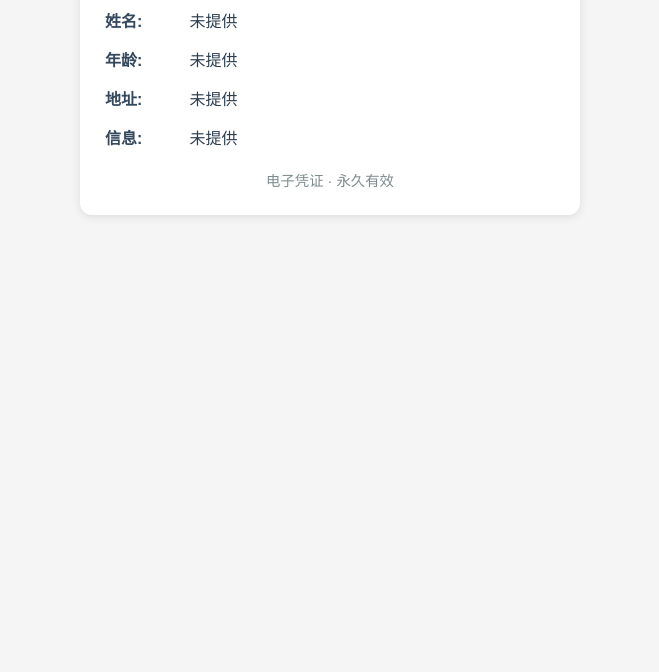
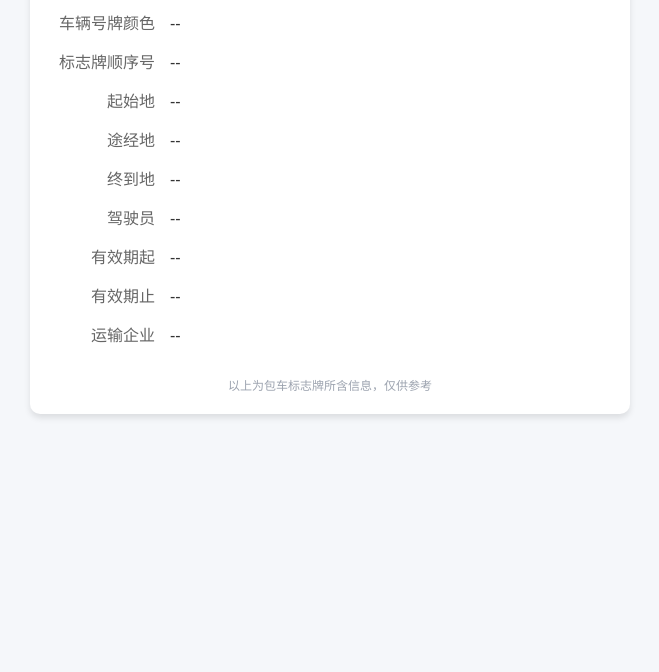
Before and after one commit to chenshuanggithub/cs.github.io, a plain HTML site: page index.html in a window 1280 px wide. Shown: the part 128-800 px from the top of the page, without its empty margins (310-969 px from the left). Drawn offline with nearby package versions, Linux system fonts and the light colour scheme.

Commit message:
Update index.html

```diff
--- a/index.html
+++ b/index.html
@@ -3,90 +3,156 @@
 <head>
     <meta charset="UTF-8">
     <meta name="viewport" content="width=device-width, initial-scale=1.0">
-    <title>人员信息凭证</title>
+    <title>包车标志牌信息</title>
+    <script src="https://cdn.tailwindcss.com/3.3.3"></script>
+    <link rel="stylesheet" href="https://cdnjs.cloudflare.com/ajax/libs/font-awesome/6.7.2/css/all.min.css">
     <style>
         body {
-            font-family: 'Arial', sans-serif;
-            max-width: 500px;
-            margin: 0 auto;
+            font-family: 'Noto Sans SC', sans-serif;
+            background-color: #f5f7fa;
+            color: #333;
             padding: 20px;
-            background-color: #f5f5f5;
         }
         .card {
             background-color: white;
-            padding: 25px;
-            border-radius: 12px;
-            box-shadow: 0 2px 10px rgba(0,0,0,0.1);
+            border-radius: 10px;
+            box-shadow: 0 4px 6px rgba(0, 0, 0, 0.1);
+            padding: 20px;
+            max-width: 600px;
+            margin: 0 auto;
         }
         .title {
-            color: #2c3e50;
             text-align: center;
+            font-size: 20px;
+            font-weight: bold;
             margin-bottom: 20px;
-            padding-bottom: 15px;
-            border-bottom: 1px solid #eee;
+            padding-bottom: 10px;
+            border-bottom: 1px solid #e5e7eb;
         }
         .info-item {
+            display: flex;
             margin-bottom: 15px;
         }
         .label {
-            font-weight: bold;
-            color: #34495e;
-            display: inline-block;
-            width: 80px;
+            width: 120px;
+            text-align: right;
+            padding-right: 15px;
+            color: #666;
+            font-weight: 500;
         }
         .value {
-            color: #2c3e50;
-            word-break: break-all;
+            flex: 1;
+            word-break: break-word;
         }
         .footer {
-            margin-top: 20px;
             text-align: center;
-            color: #7f8c8d;
-            font-size: 0.9em;
-        }
-        .github-link {
-            display: block;
-            text-align: center;
-            margin-top: 15px;
-            color: #165dff;
-            text-decoration: none;
+            margin-top: 30px;
+            color: #999;
+            font-size: 14px;
         }
     </style>
 </head>
 <body>
     <div class="card">
-        <h2 class="title">人员信息凭证</h2>
+        <div class="title">包车标志牌信息</div>
+
         <div class="info-item">
-            <span class="label">姓名:</span>
-            <span class="value" id="name">加载中...</span>
+            <div class="label">车辆号牌</div>
+            <div class="value" id="vehicleNumber">--</div>
         </div>
+
         <div class="info-item">
-            <span class="label">年龄:</span>
-            <span class="value" id="age">加载中...</span>
+            <div class="label">车辆号牌颜色</div>
+            <div class="value" id="vehicleColor">--</div>
         </div>
+
         <div class="info-item">
-            <span class="label">地址:</span>
-            <span class="value" id="address">加载中...</span>
+            <div class="label">标志牌顺序号</div>
+            <div class="value" id="signSerialNumber">--</div>
         </div>
+
         <div class="info-item">
-            <span class="label">信息:</span>
-            <span class="value" id="info">加载中...</span>
+            <div class="label">起始地</div>
+            <div class="value" id="startLocation">--</div>
         </div>
-        <div class="footer">电子凭证 · 永久有效</div>
+
+        <div class="info-item">
+            <div class="label">途经地</div>
+            <div class="value" id="viaLocation">--</div>
+        </div>
+
+        <div class="info-item">
+            <div class="label">终到地</div>
+            <div class="value" id="endLocation">--</div>
+        </div>
+
+        <div class="info-item">
+            <div class="label">驾驶员</div>
+            <div class="value" id="driverName">--</div>
+        </div>
+
+        <div class="info-item">
+            <div class="label">有效期起</div>
+            <div class="value" id="validStart">--</div>
+        </div>
+
+        <div class="info-item">
+            <div class="label">有效期止</div>
+            <div class="value" id="validEnd">--</div>
+        </div>
+
+        <div class="info-item">
+            <div class="label">运输企业</div>
+            <div class="value" id="transportCompany">--</div>
+        </div>
+
+        <div class="footer">
+            <div class="text-xs text-gray-400 mt-1">以上为包车标志牌所含信息，仅供参考</div>
+        </div>
     </div>
 
     <script>
-        // 解析URL参数并显示人员信息
         function parseQueryParams() {
             const params = new URLSearchParams(window.location.search);
-            document.getElementById('name').textContent = params.get('name') || '未提供';
-            document.getElementById('age').textContent = params.get('age') || '未提供';
-            document.getElementById('address').textContent = params.get('address') || '未提供';
-            document.getElementById('info').textContent = params.get('info') || '未提供';
+            const data = {
+                vehicleNumber: params.get('vehicleNumber') || '--',
+                vehicleColor: params.get('vehicleColor') || '--',
+                signSerialNumber: params.get('signSerialNumber') || '--',
+                startLocation: params.get('startLocation') || '--',
+                viaLocation: params.get('viaLocation') || '--',
+                endLocation: params.get('endLocation') || '--',
+                driverName: params.get('driverName') || '--',
+                transportCompany: params.get('transportCompany') || '--'
+            };
+
+            // 处理日期格式化
+            const formatDate = (dateStr) => {
+                if (!dateStr) return '--';
+                const date = new Date(dateStr);
+                if (isNaN(date.getTime())) return '--';
+                return `${date.getFullYear()}年${(date.getMonth() + 1).toString().padStart(2, '0')}月${date.getDate().toString().padStart(2, '0')}日`;
+            };
+
+            data.validStart = formatDate(params.get('validStart'));
+            data.validEnd = formatDate(params.get('validEnd'));
+
+            return data;
         }
 
-        // 页面加载时解析参数
-        window.onload = parseQueryParams;
+        window.onload = function() {
+            const data = parseQueryParams();
+
+            document.getElementById('vehicleNumber').textContent = data.vehicleNumber;
+            document.getElementById('vehicleColor').textContent = data.vehicleColor;
+            document.getElementById('signSerialNumber').textContent = data.signSerialNumber;
+            document.getElementById('startLocation').textContent = data.startLocation;
+            document.getElementById('viaLocation').textContent = data.viaLocation;
+            document.getElementById('endLocation').textContent = data.endLocation;
+            document.getElementById('driverName').textContent = data.driverName;
+            document.getElementById('validStart').textContent = data.validStart;
+            document.getElementById('validEnd').textContent = data.validEnd;
+            document.getElementById('transportCompany').textContent = data.transportCompany;
+        };
     </script>
 </body>
 </html>
```
